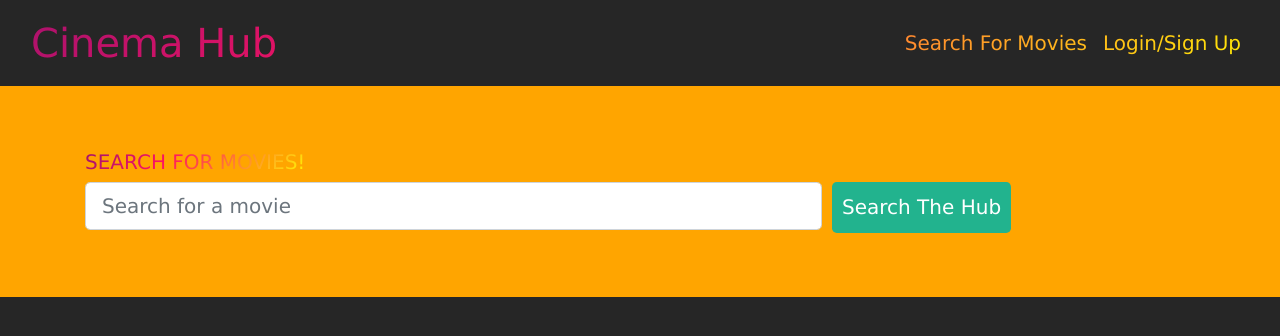
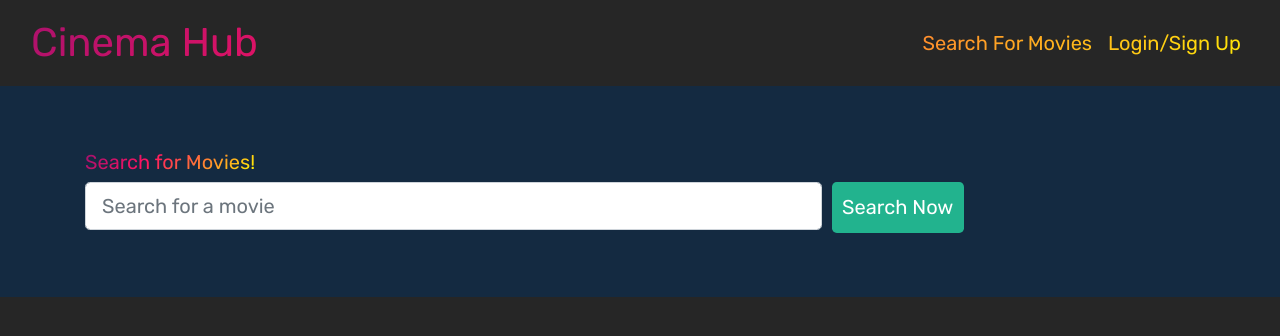
Before and after one commit to nbross/Cinema-Hub, a React (Create React App) app in the folder client/: page / in a window 1280 px wide. Shown: the top 336 px of the page. Built offline with nearby package versions, Linux system fonts and the light colour scheme; the HTML template or start-up script is replaced by a standard one.

Commit message:
update navbar

```diff
--- a/client/src/assets/styles.css
+++ b/client/src/assets/styles.css
@@ -1,33 +1,3 @@
-/* .nav {
-    background-color: #262626;
-}
-
-.The-Hub {
-    font-size: xx-large;
-    font-weight: bolder;
-    font-family: Arial, Helvetica, sans-serif;
-}
-
-.Hub {
-    background-color: #ffa31a;
-    border-radius: 4px;
-}
-.text-light {
-    background-color:  black;
-    margin-top: 0em;
-}
-.d-flex {
-    margin-bottom: 1em;
-}
-.container {
-    margin-bottom: 2em;
-} */
-*{
-    margin:0;
-    padding:0;
-    font-family:verdana;
-}
-
 
 
 .Hub-Btn{
@@ -43,7 +13,7 @@
     background-color: #47d4b1;
 }
 .navbar {
-    background:orange;
+    /* background:orange; */
     position: relative;
     flex-wrap: wrap;
     align-items: center;
@@ -64,8 +34,8 @@
     -webkit-background-clip: text;
     -webkit-text-fill-color: transparent;
     animation: textclip 2s linear infinite;
+    font-size: 20px;
 
-    font-size: 20px;
   }
 
   @keyframes textclip {
@@ -74,12 +44,16 @@
     }
 }
 .Jumbo{
-    background-color: orange;
+    background-color: #050e18;
+}
+.text-light {
+    background-color: #142a41;
+}
 
-}
+
 h1{
     font-size: 1.5rem;
-    text-transform: uppercase;
+    /* text-transform: uppercase; */
     background-image: linear-gradient(
       -225deg,
       #231557 0%,
@@ -90,7 +64,7 @@ h1{
     background-size: auto auto;
     background-clip: border-box;
     background-size: 200% auto;
-    color: #fff;
+    /* color: #fff; */
     background-clip: text;
     -webkit-background-clip: text;
     -webkit-text-fill-color: transparent;
@@ -104,12 +78,12 @@ h1{
       background-position: 200% center;
     }
   }
-https://img.freepik.com/premium-photo/clapperboard-popcorns-cinema-tickets-yellow-background_23-2148188197.jpg?w=1380
+/* https://img.freepik.com/premium-photo/clapperboard-popcorns-cinema-tickets-yellow-background_23-2148188197.jpg?w=1380 */
 
 
 div.card-body{
     background-color: white;
-    color: black;
+    /* color: black; */
 }
 a.The-Hub.navbar-brand{
     color: white;
@@ -120,6 +94,11 @@ a.The-Hub.navbar-brand{
     background-color: white;
     color: black;
 }
+.navbar-dark .navbar-toggler-icon {
+   /* color: black; */
+    /* background-image: url("https://fonts.googleapis.com/css2?family=Material+Symbols+Outlined:opsz,wght,FILL,GRAD@20..48,100..700,0..1,-50..200"); */
+}
+
 
 @media (min-width: 576px) {
     .card-columns {
--- a/client/src/components/Navbar.js
+++ b/client/src/components/Navbar.js
@@ -17,9 +17,9 @@ const AppNavbar = () => {
           <Navbar.Brand as={Link} to='/' className='The-Hub'>
             Cinema Hub
           </Navbar.Brand>
-          <Navbar.Toggle aria-controls='navbar' />
+          <Navbar.Toggle aria-controls='navbarSupportedContentr' />
           <Navbar.Collapse id='navbar'>
-            <Nav className='ml-auto'>
+            <Nav className='ml-auto dark'>
               <Nav.Link as={Link} to='/'>
                 Search For Movies
               </Nav.Link>
--- a/client/src/pages/SearchMovies.js
+++ b/client/src/pages/SearchMovies.js
@@ -98,7 +98,7 @@ const SearchMovies = () => {
               </Col>
               <Col xs={12} md={4}>
                 <Button className='Hub-Btn' type='submit' size='lg'>
-                  Search The Hub
+                  Search Now
                 </Button>
               </Col>
             </Form.Row>
@@ -122,7 +122,7 @@ const SearchMovies = () => {
                   <Card.Text>{movie.overview}</Card.Text>
                   {Auth.loggedIn() && (
                     <Button
-                      style={{backgroundColor:"#ffa31a", borderBlockColor:"black"}}
+                      style={{backgroundColor:"#1f4670", borderBlockColor:"black"}}
                       disabled={savedMovieIds?.some((savedMovieId) => savedMovieId === movie.movieId)}
                       className='btn-block'
                       onClick={() => handleSaveMovie(movie.movieId)}>
```
